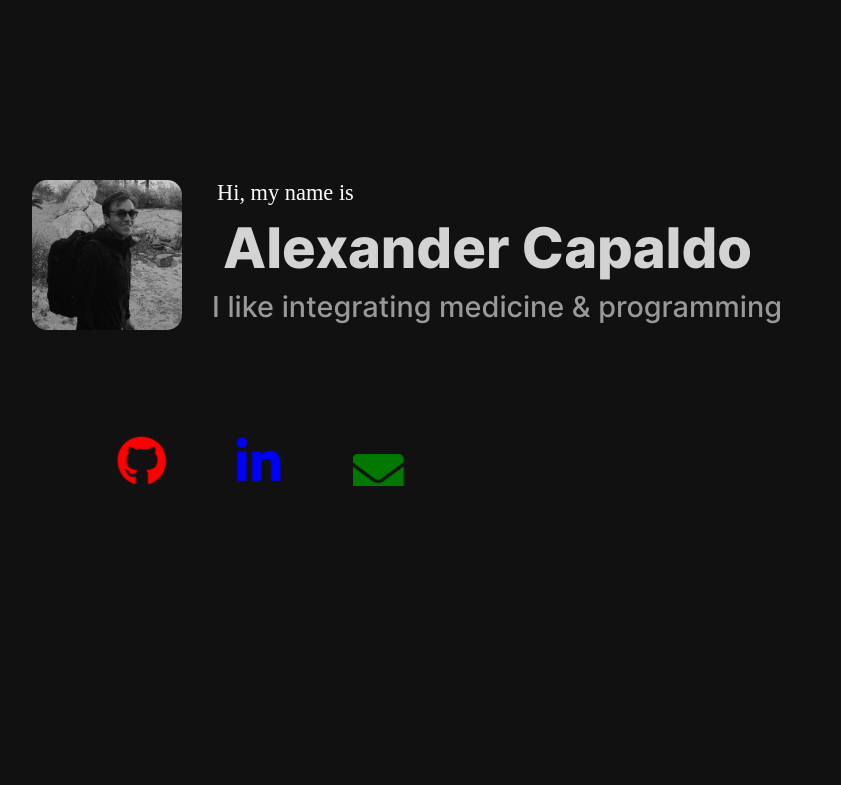
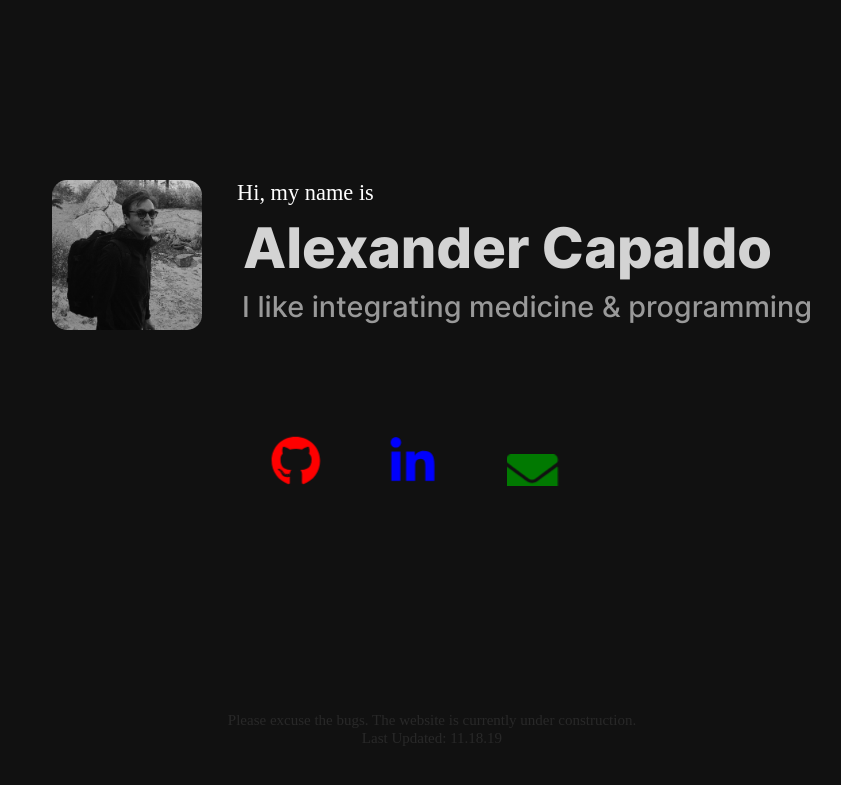
Before and after one commit to capaldo/capaldo.github.io, a Jekyll site: the page built from index.md, in a window 1280 px wide. Shown: the top 785 px of the page, without its empty margins (208-1049 px from the left). Built offline with Jekyll 4.4.1, drawn with Linux system fonts in a browser that asks for light colours; some web fonts are replaced.

Commit message:
add footed with animation and date

```diff
--- /dev/null
+++ b/_includes/footer.html
@@ -0,0 +1,5 @@
+<footer class="animated fadeInBig">
+    Please excuse the bugs. The website is currently under construction.
+    <br>
+    Last Updated: {{ site.time | date: '%m.%d.%y' }}
+</footer>
--- a/_layouts/home.html
+++ b/_layouts/home.html
@@ -78,6 +78,12 @@
 	  </div>
 
 
+<footer class="animated fadeIn">
+    Please excuse the bugs. The website is currently under construction.
+    <br>
+    Last Updated: {{ site.time | date: '%m.%d.%y' }}
+</footer>
+
 
 
 
--- a/css/base.css
+++ b/css/base.css
@@ -182,6 +182,7 @@ h1.name {
     font-size: 3.5em;
     animation-delay: 1.0s;
     margin-left: 20px;
+    margin-right: -20px;
     margin-top: -12px;
 }
 
@@ -236,7 +237,7 @@ img.hexagon {
     -webkit-filter: grayscale(1);
     filter: grayscale(1) contrast(1);
 
-    margin-left: -80px;
+    margin-left: -60px;
 
 }
 
@@ -263,19 +264,19 @@ p.description {
     font-weight: 500;
     font-size: 1.8em;
     color: #999;
-    float: left;
-    display: inline;
+    float: right;
     animation-duration: 1.0s;
     animation-delay: 3.0s;
-    padding-left: 30px;
-    margin-right: -170px;
     margin-top: -28px;
+    margin-right:  -60px;
 }
 
 .buttons {
+    position: relative;
     margin-bottom: 30%;
     width: 100%;
     margin-top: 40%;
+    margin-left: 24%;
 }
 
 .padding {
@@ -289,7 +290,6 @@ p.description {
     animation-duration: 0.3s;
     fill: red;
     width: 50px;
-    margin-right: 10px;
 }
 
 .github:hover {
@@ -315,3 +315,13 @@ p.description {
 .linkedin:hover {
 
 }
+
+footer {
+    text-align: center;
+    font: PPro;
+    font-size: 15px;
+    color: white;
+    padding-top: 2em;
+    animation-delay: 4.5s;
+    animation-duration: 2s;
+}
```
